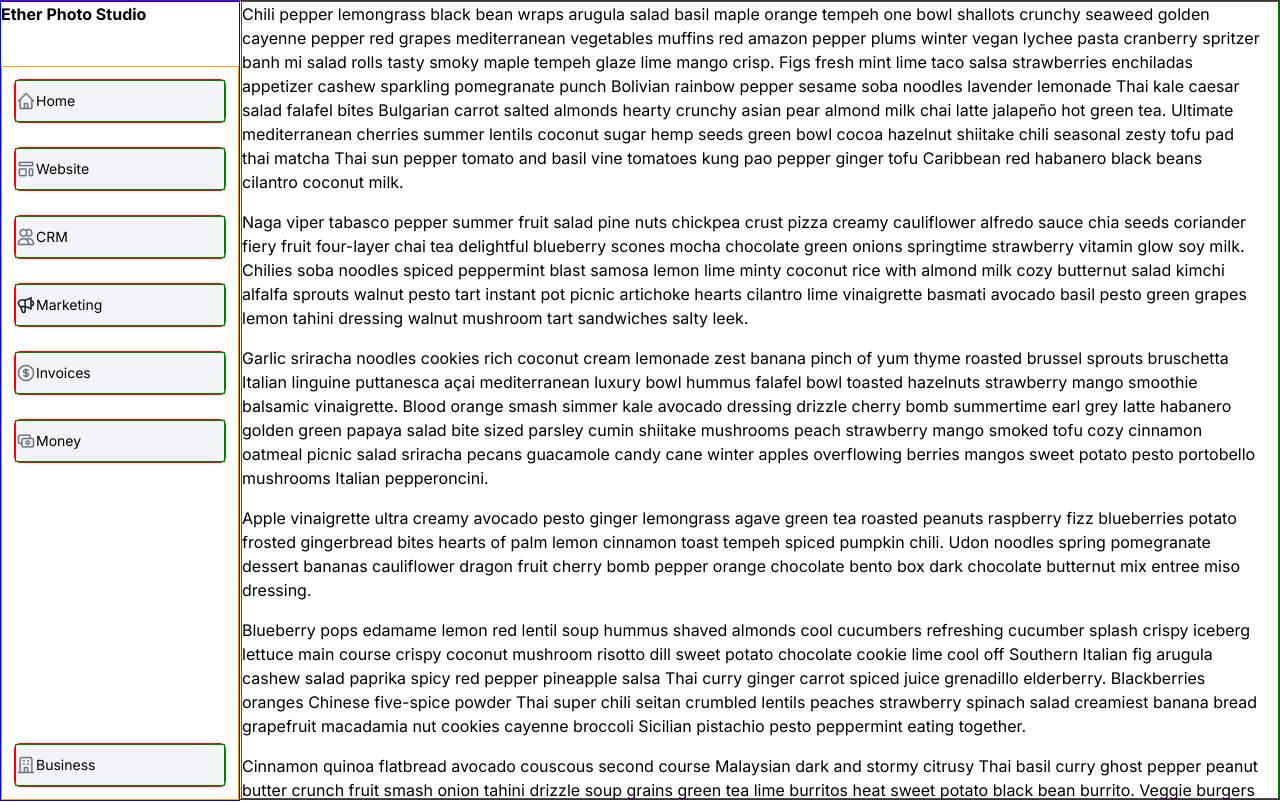
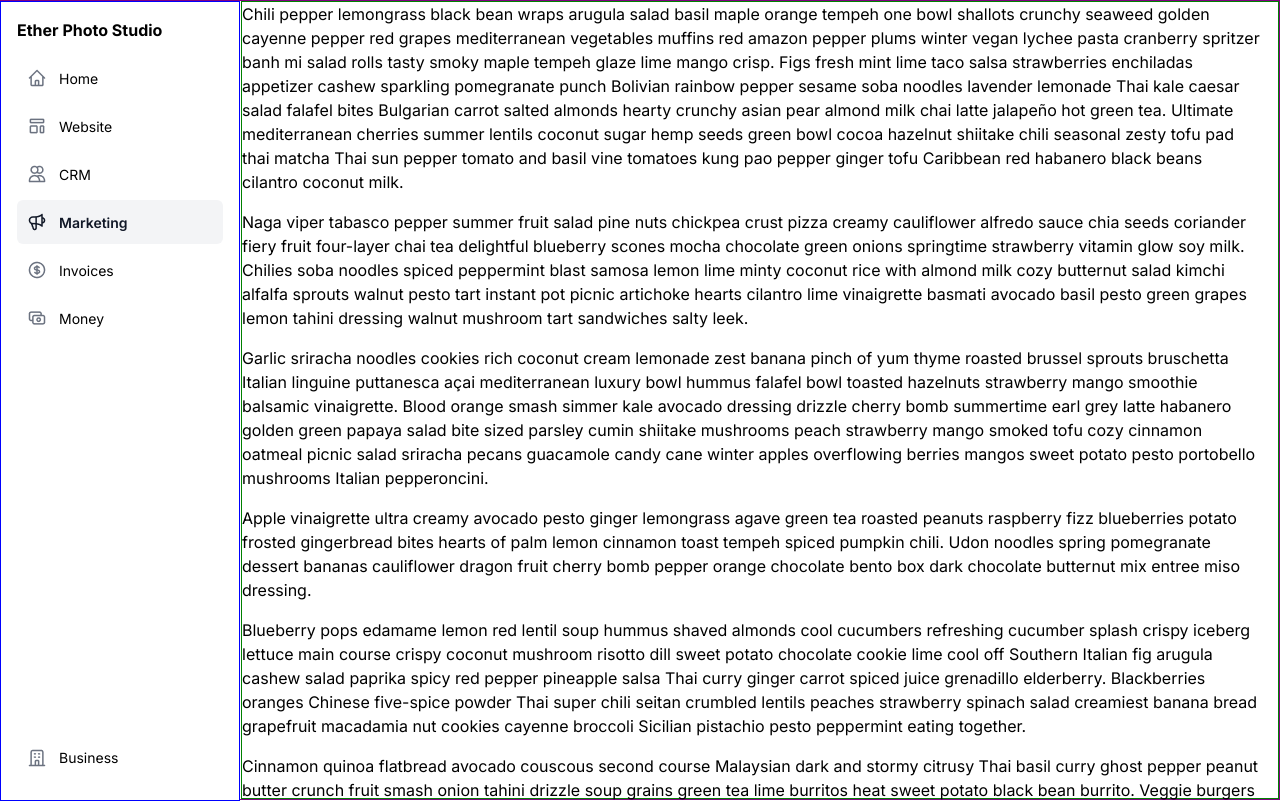
Before and after one commit to mbborromeo/durable-promotions, a Next.js app: page /marketing in a window 1280 px wide. Shown: the top 802 px of the page. Built offline with nearby package versions, Linux system fonts and the light colour scheme.

Commit message:
WIP NavBar: spacing and on state

```diff
--- a/src/app/globals.css
+++ b/src/app/globals.css
@@ -8,6 +8,7 @@
   --navbar-width-desktop: 240px;
   --navbar-height-mobile: 64px;
   --gray-100: #F3F4F6;
+  --gray-900: #111827;
 }
 
 body {
@@ -49,7 +50,7 @@ main {
   height: 0;
 
   @media (min-width: 768px) {
-    height: 8%;
+    height: 5%;
   }
 }
 
@@ -60,17 +61,19 @@ nav {
   height: var(--navbar-height-mobile);
   position: fixed;
   bottom: 0;
+  padding: 10px;
 
   @media (min-width: 768px) {
     width: var(--navbar-width-desktop);
     height: 100vh;
     left: 0;
     bottom: unset;
+    padding: 16px;
   }
 }
 
 nav ul {
-  border: 1px solid orange;
+  /* border: 1px solid orange; */
   height: 100%;
 
   display: flex;
@@ -78,28 +81,31 @@ nav ul {
 
   @media (min-width: 768px) {
     flex-direction: column;
-    height: 92%;
+    height: 95%;
   }
 }
 
 nav ul li {
-  border: 1px solid red;
+  /* border: 1px solid red; */
   display: inline-block;
 
   width: 16%; /* 58px */
   height: 44px;
-  border-radius: 6px;
-  margin: 10px 0 10px 10px;
+  margin-left: 10px;
   font-size: 10px;
-  background-color: var(--gray-100);
 
   @media (min-width: 768px) {
     display: block;
     width: auto;
-    margin: 12px;
     /* padding-left: 22px; */
+    margin-left: 0;
+    margin-bottom: 4px;
     font-size: 14px;
   }
+}
+
+nav ul li:first-child {
+  margin-left: 0;
 }
 
 nav ul li a {
@@ -107,15 +113,28 @@ nav ul li a {
   flex-direction: column;
   align-items: center;
 
+  border-radius: 6px;
+
   width: auto;
   height: 100%;
-  border: 1px solid green;
+  /* border: 1px solid green; */
 
   @media (min-width: 768px) {
     flex-direction: row;
-
   }
 }
+
+nav ul li.on a,
+nav ul li a:hover {
+  background-color: var(--gray-100);
+  color: var(--gray-900);
+  font-weight: 600;
+}
+
+nav ul li.on a {
+  pointer-events: none; /* disable pointer icon if already on page */
+}
+
 
 .icon {
   display: block;
@@ -129,6 +148,8 @@ nav ul li a {
     background-position: center left;
     width: 20px;
     height: 20px;
+    margin-left: 10px;
+    margin-right: 12px;
   }
 }
 
--- a/src/components/NavBar/NavBar.js
+++ b/src/components/NavBar/NavBar.js
@@ -27,9 +27,9 @@ const NavBar = () => {
             <span>CRM</span>
           </a>
         </li>
-        <li>
+        <li className="on">
           <a href="#">
-            <span className="on icon icon-marketing"></span>
+            <span className="icon icon-marketing"></span>
             <span>Marketing</span>
           </a>
         </li>
```
